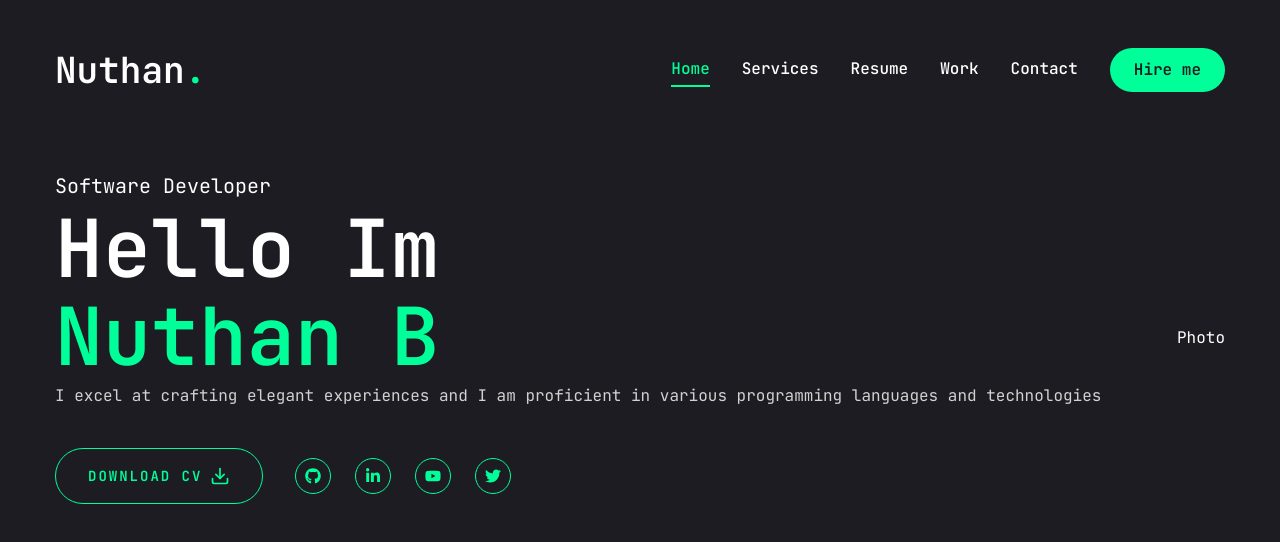
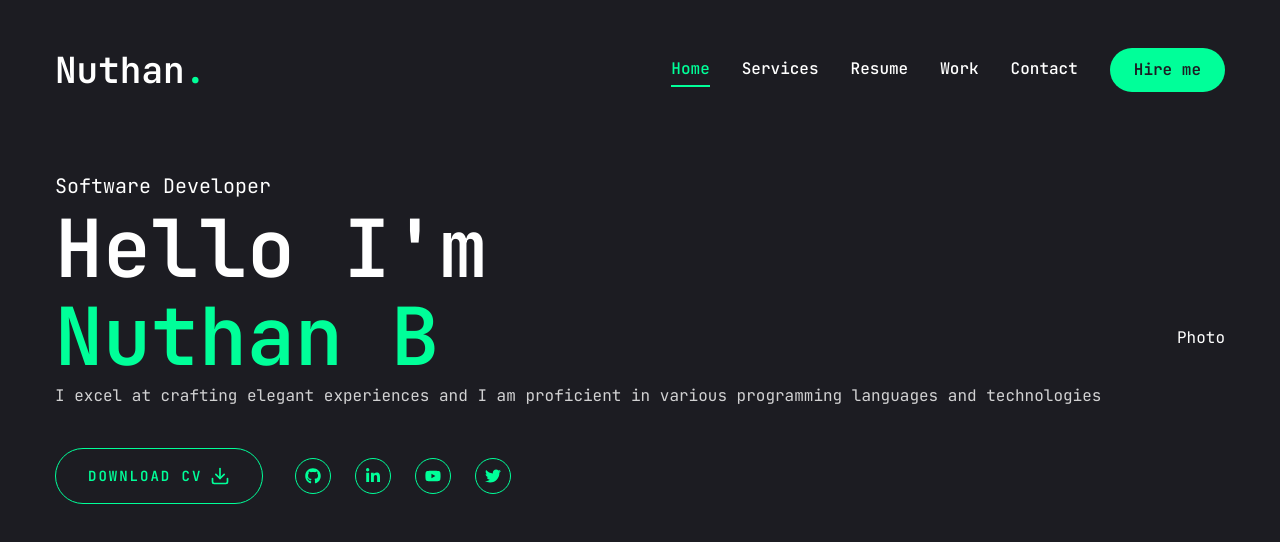
Before and after one commit to NuthanB/MyPortfolio, a Next.js app: page / in a window 1280 px wide. Shown: the top 542 px of the page. Built offline with nearby package versions, Linux system fonts and the light colour scheme.

Commit message:
Updated the error

```diff
--- a/app/page.jsx
+++ b/app/page.jsx
@@ -8,7 +8,7 @@ const Home = () => {
         <div className="flex flex-col xl:flex-row  items-center justify-between xl:pt-8 xl:pb-24">
           <div className="text-center xl:text-left">
             <span className="text-xl">Software Developer</span>
-            <h1 className="h1">Hello Im<br/>
+            <h1 className="h1">Hello I{"'"}m<br/>
             <span className="text-accent">Nuthan B</span>
             </h1>
             <p className="max-w-[500px mb-9 text-white/80">
```
